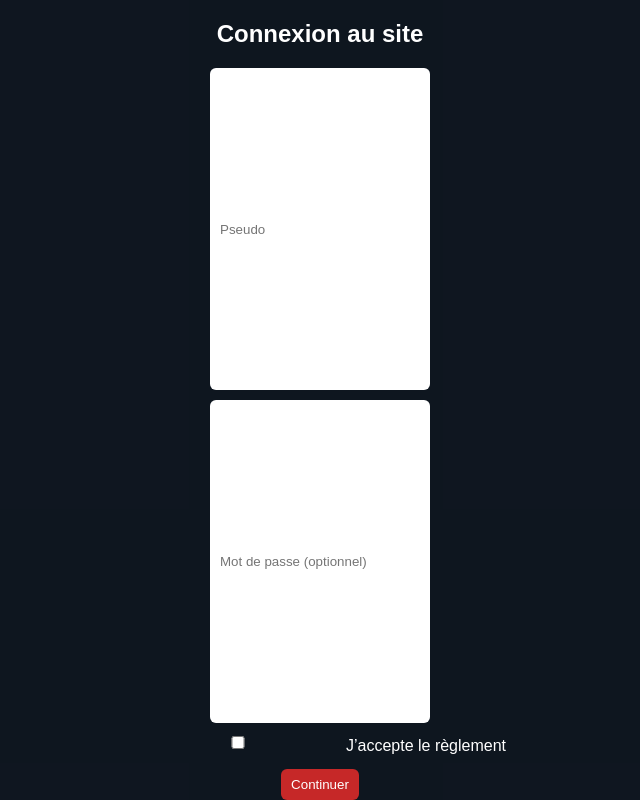
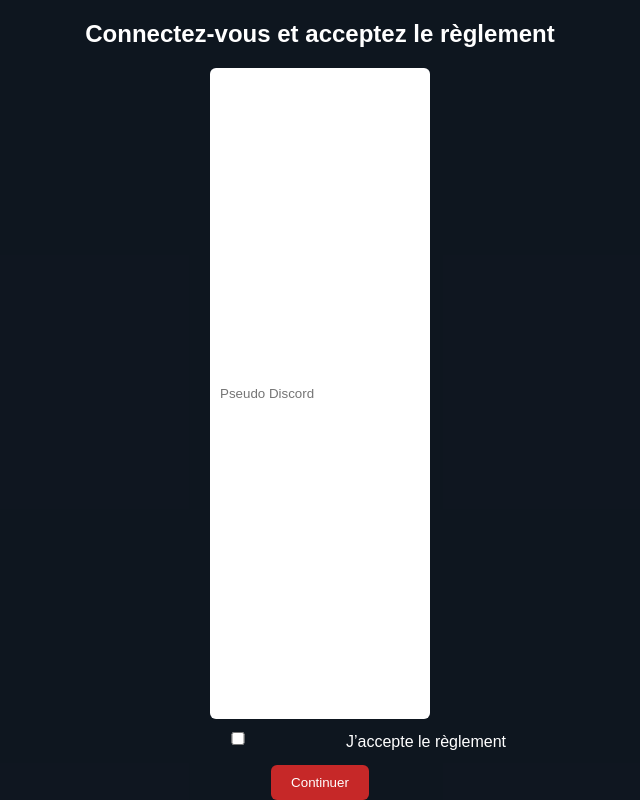
Before and after one commit to ytproze-ctrl/stream-foot, a plain HTML site: page index.html in a window 1280 px wide. Shown: the whole page, without its empty margins (320-960 px from the left). Drawn offline with Linux system fonts and the light colour scheme.

Commit message:
Update index.html

```diff
--- a/index.html
+++ b/index.html
@@ -3,7 +3,7 @@
 <head>
 <meta charset="utf-8">
 <meta name="viewport" content="width=device-width,initial-scale=1">
-<title>Stream Foot - Connexion locale</title>
+<title>Stream Foot - Pseudo et règlement</title>
 <style>
 :root{--bg:#0f1720;--panel:#0b0f14;--accent:#c62828;}
 body{margin:0;font-family:Arial,sans-serif;background:var(--bg);color:#fff;display:flex;flex-direction:column;align-items:center;padding:20px;}
@@ -23,22 +23,22 @@ video{width:100%;height:100%;object-fit:contain;background:#000;}
 .msg{padding:6px;border-bottom:1px solid rgba(255,255,255,0.03);}
 .msg .nick{font-weight:700;}
 .input-row{display:flex;gap:8px;}
-input[type=text], input[type=password]{flex:1;padding:8px;border-radius:6px;border:none;}
-button.send, #sendBtn, #loginBtn{background:var(--accent);border:none;padding:8px 10px;border-radius:6px;color:#fff;cursor:pointer;}
+input[type=text]{flex:1;padding:8px;border-radius:6px;border:none;}
+button.send, #sendBtn{background:var(--accent);border:none;padding:8px 10px;border-radius:6px;color:#fff;cursor:pointer;}
 .rules{font-size:13px;opacity:0.9;}
 .small{font-size:13px;opacity:0.8;}
 #userInfo{margin-bottom:8px;font-size:14px;}
 #loginOverlay{position:fixed;top:0;left:0;width:100%;height:100%;background:rgba(15,23,32,0.95);display:flex;flex-direction:column;align-items:center;justify-content:center;z-index:9999;}
 #loginOverlay input{padding:10px;border-radius:6px;border:none;margin-bottom:10px;width:200px;}
 #loginOverlay label{display:flex;align-items:center;gap:5px;margin-bottom:10px;}
+#loginOverlay button{padding:10px 20px;border-radius:6px;border:none;background:#c62828;color:#fff;cursor:pointer;}
 </style>
 </head>
 <body>
 
 <div id="loginOverlay">
-  <h2>Connexion au site</h2>
-  <input type="text" id="pseudoInput" placeholder="Pseudo" maxlength="24">
-  <input type="password" id="passwordInput" placeholder="Mot de passe (optionnel)">
+  <h2>Connectez-vous et acceptez le règlement</h2>
+  <input type="text" id="pseudoInput" placeholder="Pseudo Discord" maxlength="24">
   <label><input type="checkbox" id="agreeRules"> J’accepte le règlement</label>
   <button id="loginBtn">Continuer</button>
 </div>
@@ -93,11 +93,10 @@ button.send, #sendBtn, #loginBtn{background:var(--accent);border:none;padding:8p
 </div>
 
 <script>
-// Connexion locale + acceptation du règlement
+// Login local avec règlement
 const loginOverlay = document.getElementById('loginOverlay');
 const loginBtn = document.getElementById('loginBtn');
 const pseudoInput = document.getElementById('pseudoInput');
-const passwordInput = document.getElementById('passwordInput');
 const agreeRules = document.getElementById('agreeRules');
 const siteDiv = document.querySelector('.site');
 const userInfo = document.getElementById('userInfo');
@@ -105,15 +104,8 @@ const nickInput = document.getElementById('nick');
 
 loginBtn.addEventListener('click', ()=>{
   const pseudo = pseudoInput.value.trim() || 'Anonyme';
-  const pwd = passwordInput.value; // pour vérification simple si voulu
   if(!agreeRules.checked){
     alert("Vous devez accepter le règlement pour continuer !");
-    return;
-  }
-  // Option : mot de passe simple (non sécurisé)
-  const expectedPwd = "1234"; // exemple
-  if(pwd && pwd !== expectedPwd){
-    alert("Mot de passe incorrect !");
     return;
   }
   localStorage.setItem('pseudoDiscord', pseudo);
```
